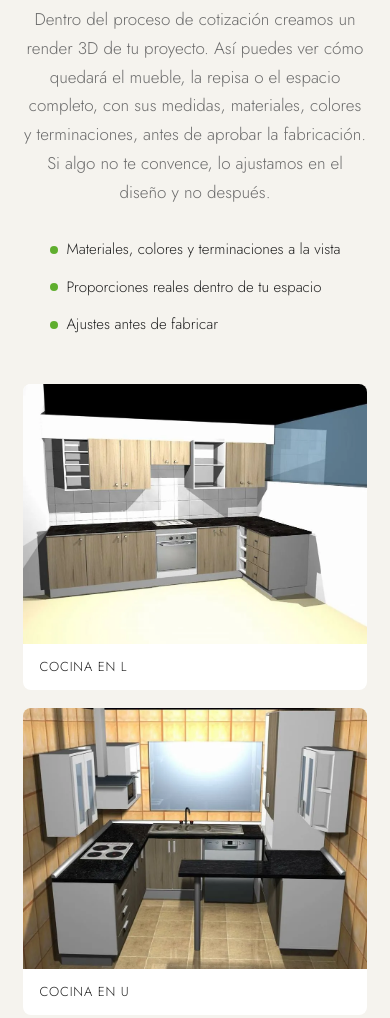
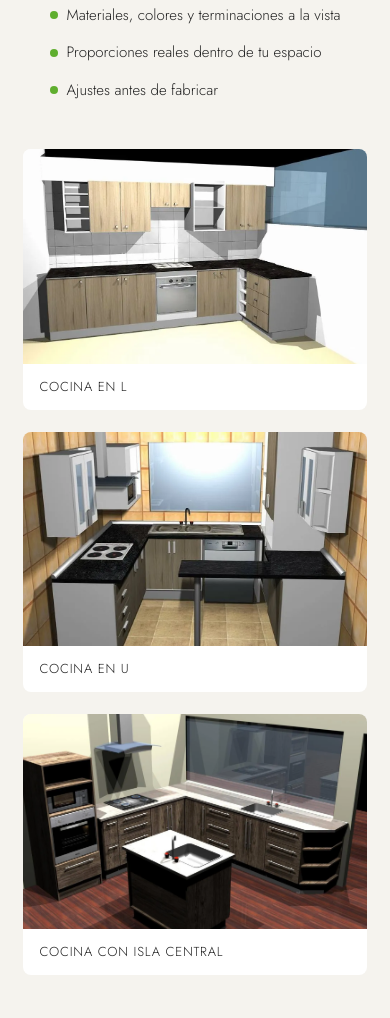
Before and after one commit to mueblesano/MSweb, a plain HTML site: page index.html in a window 390 px wide. Shown: the part 7298-8316 px from the top of the page. Drawn offline with nearby package versions, Linux system fonts and the light colour scheme.

Commit message:
ver4.7-vuelta a la ver 4.5

```diff
--- a/css/style.css
+++ b/css/style.css
@@ -1114,78 +1114,3 @@ footer {
     grid-template-columns: 1fr;
   }
 }
-@media (max-width: 768px) {
-  .cascada-list {
-    display: flex;
-    flex-direction: column;
-    gap: 18px;
-    overflow: visible;
-    scroll-snap-type: none;
-  }
-  .cascada-list > .cascada-item {
-    position: sticky;
-    top: calc(env(safe-area-inset-top, 0px) + var(--cascada-offset, 12px));
-    z-index: var(--cascada-index, 0);
-    width: 100%;
-    min-width: 0;
-    height: auto;
-    min-height: 0;
-    max-height: none;
-    margin: 0;
-    scroll-snap-align: none;
-    opacity: 0;
-    transform: translateY(24px);
-    transition:
-      opacity 0.55s ease,
-      transform 0.55s ease;
-    transition-delay: var(--cascada-delay, 0ms);
-  }
-  .cascada-list > .cascada-item.cascada-visible {
-    opacity: 1;
-    transform: translateY(0);
-  }
-  .cards.cascada-list,
-  .gal.cascada-list,
-  .render-gallery.cascada-list {
-    grid-template-columns: minmax(0, 1fr);
-  }
-  .cards.cascada-list > .card {
-    grid-column: auto;
-  }
-  .cards.cascada-list .ph,
-  .cards.cascada-list .card.featured .ph {
-    height: auto;
-    max-height: none;
-    aspect-ratio: 4 / 3;
-    overflow: hidden;
-  }
-  .render-gallery.cascada-list .render-image {
-    width: 100%;
-    height: auto;
-    max-height: calc(100svh - 220px);
-    aspect-ratio: auto;
-    object-fit: contain;
-  }
-  .gal.cascada-list img {
-    display: block;
-    width: 100%;
-    height: auto;
-    max-height: none;
-    aspect-ratio: 4 / 3;
-    object-fit: cover;
-  }
-  .cards.cascada-list .ph img {
-    display: block;
-    width: 100%;
-    height: 100%;
-    max-height: none;
-    object-fit: cover;
-  }
-}
-@media (max-width: 768px) and (prefers-reduced-motion: reduce) {
-  .cascada-list > .cascada-item {
-    opacity: 1;
-    transform: none;
-    transition: none;
-  }
-}
--- a/index.html
+++ b/index.html
@@ -657,6 +657,5 @@
     <div class="lb" id="lb"><img alt="" /></div>
     <script src="js/main.js"></script>
     <script src="js/proyectos.js"></script>
-    <script src="js/mobile-cascade.js"></script>
   </body>
 </html>
--- a/js/mobile-cascade.js
+++ /dev/null
@@ -1,72 +0,0 @@
-(() => {
-  const mobile = matchMedia('(max-width: 768px)');
-  const reducedMotion = matchMedia('(prefers-reduced-motion: reduce)');
-  const containers = '.cards, .gal, .render-gallery';
-  let intersectionObserver;
-  let mutationObservers = [];
-
-  function prepareItems(container) {
-    [...container.children].forEach((item, index) => {
-      if (item.classList.contains('cascada-item')) return;
-      item.classList.add('cascada-item');
-      item.style.setProperty('--cascada-index', index);
-      item.style.setProperty(
-        '--cascada-offset',
-        `${12 + Math.min(index, 3) * 14}px`
-      );
-      item.style.setProperty(
-        '--cascada-delay',
-        `${Math.min(index, 4) * 90}ms`
-      );
-      if (reducedMotion.matches || !intersectionObserver) {
-        item.classList.add('cascada-visible');
-      } else {
-        intersectionObserver.observe(item);
-      }
-    });
-  }
-
-  function clearCascade() {
-    intersectionObserver?.disconnect();
-    mutationObservers.forEach(observer => observer.disconnect());
-    mutationObservers = [];
-    document.querySelectorAll('.cascada-list').forEach(container => {
-      container.classList.remove('cascada-list');
-      [...container.children].forEach(item => {
-        item.classList.remove('cascada-item', 'cascada-visible');
-        item.style.removeProperty('--cascada-index');
-        item.style.removeProperty('--cascada-offset');
-        item.style.removeProperty('--cascada-delay');
-      });
-    });
-  }
-
-  function applyCascade() {
-    clearCascade();
-    if (!mobile.matches) return;
-
-    intersectionObserver = reducedMotion.matches
-      ? null
-      : new IntersectionObserver(entries => {
-          entries.forEach(entry => {
-            if (!entry.isIntersecting) return;
-            entry.target.classList.add('cascada-visible');
-            intersectionObserver.unobserve(entry.target);
-          });
-        }, { threshold: 0.12 });
-
-    document.querySelectorAll(containers).forEach(container => {
-      container.classList.add('cascada-list');
-      prepareItems(container);
-      if (container.matches('.gal')) {
-        const observer = new MutationObserver(() => prepareItems(container));
-        observer.observe(container, { childList: true });
-        mutationObservers.push(observer);
-      }
-    });
-  }
-
-  mobile.addEventListener('change', applyCascade);
-  reducedMotion.addEventListener('change', applyCascade);
-  applyCascade();
-})();
```
